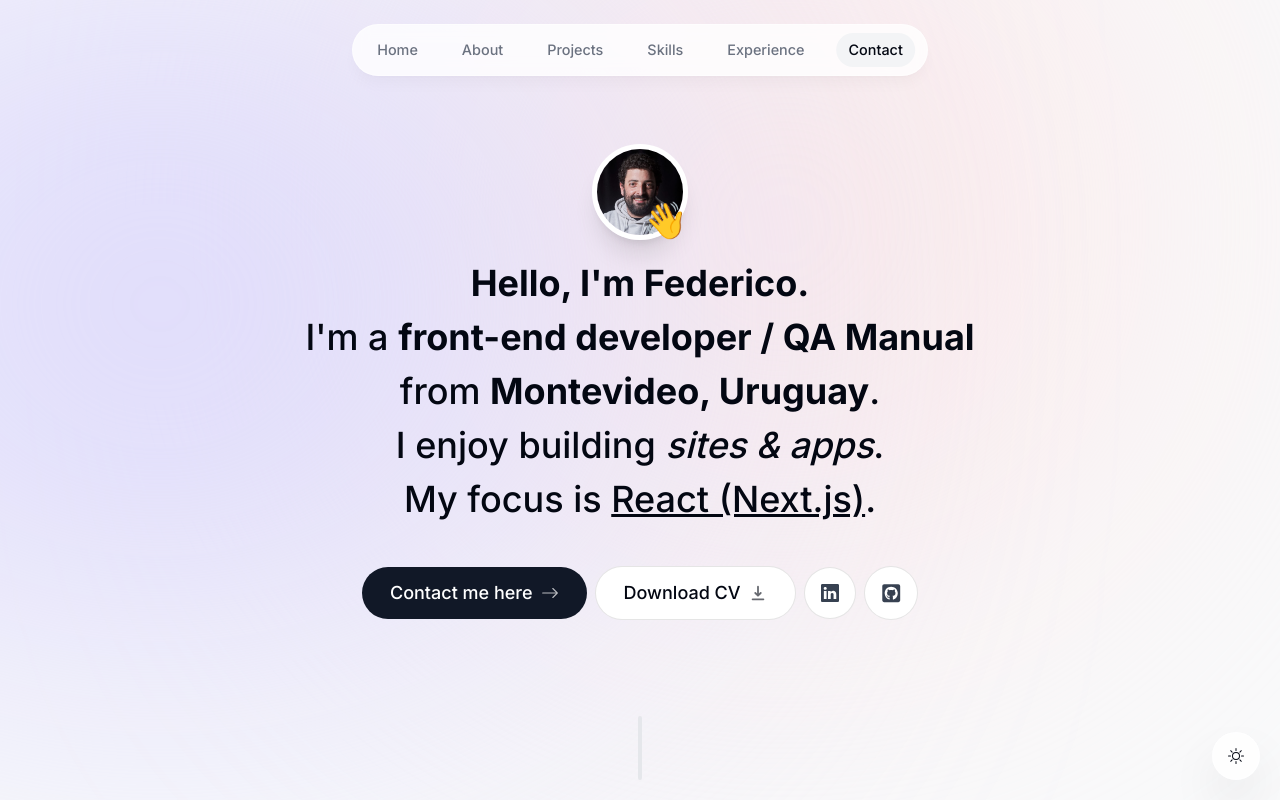
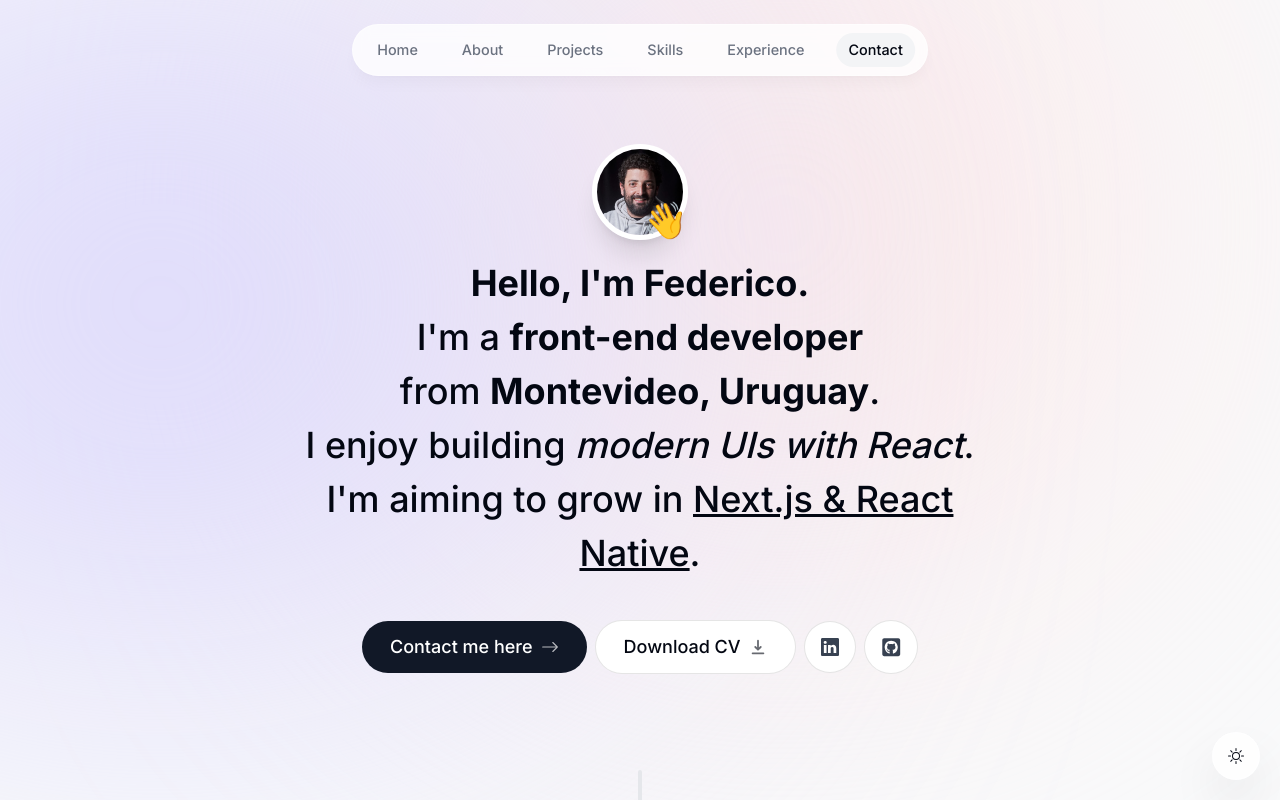
Before and after one commit to federicomontero86/portfolio, a Next.js app: page / in a window 1280 px wide. Shown: the top 800 px of the page. Built offline with nearby package versions, Linux system fonts and the light colour scheme; no server answers.

Commit message:
Actualizacion Intro Front-End Dev

```diff
--- a/components/Intro.tsx
+++ b/components/Intro.tsx
@@ -61,12 +61,14 @@ export default function Intro() {
       >
         <span className="font-bold">Hello, I'm Federico.</span>
         <br />
-        I'm a <span className="font-bold">front-end developer / QA Manual</span>
+        I'm a <span className="font-bold">front-end developer</span>
         <br />
         from <span className="font-bold">Montevideo, Uruguay</span>.
-        <br />I enjoy building <span className="italic">sites & apps</span>.
+        <br />I enjoy building{" "}
+        <span className="italic">modern UIs with React</span>.
         <br />
-        My focus is <span className="underline">React (Next.js)</span>.
+        I'm aiming to grow in{" "}
+        <span className="underline">Next.js & React Native</span>.
       </motion.h1>
       <motion.div
         className="flex flex-col sm:flex-row items-center justify-center gap-2 px-4 text-lg font-medium"
```
